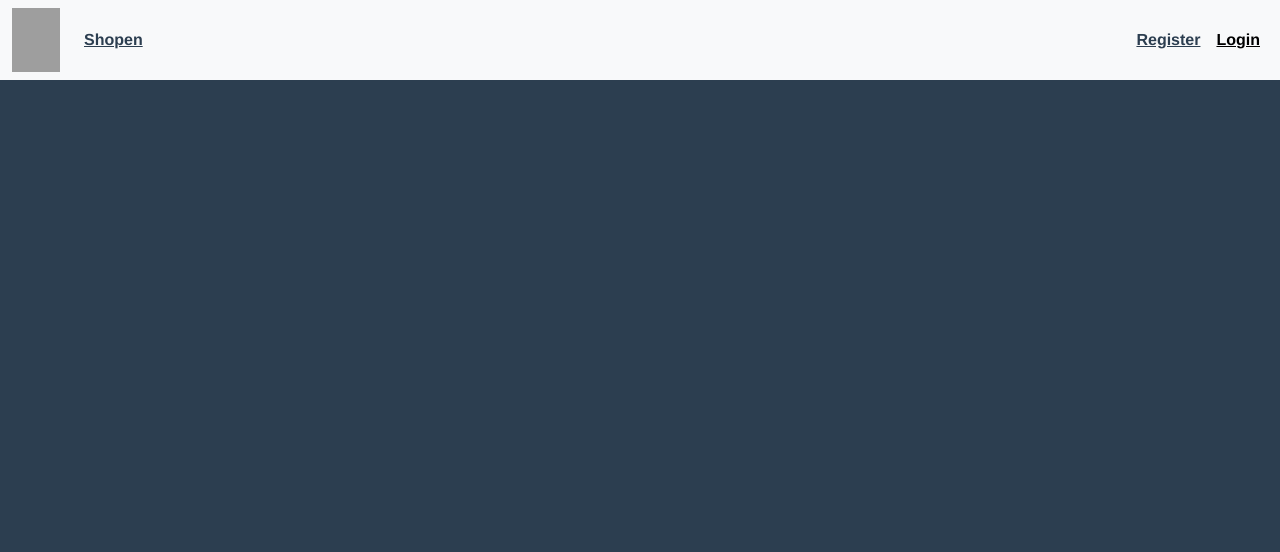
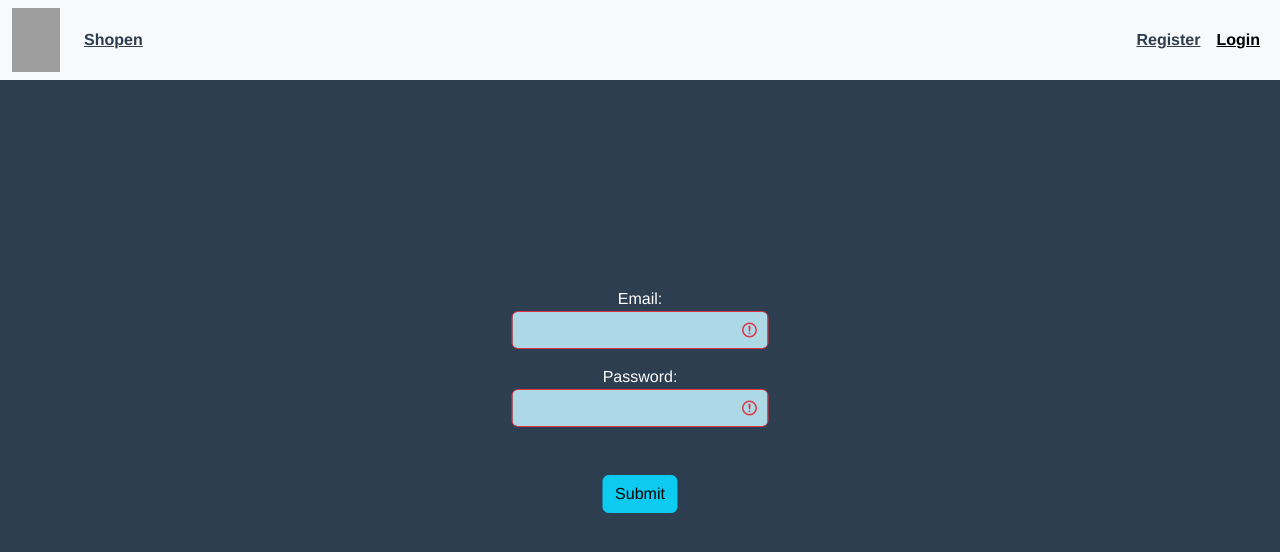
Before and after one commit to mayaitz/e-commerce, a Vue app in the folder client/: page /login in a window 1280 px wide. Shown: the top 552 px of the page. Built offline with nearby package versions, Linux system fonts and the light colour scheme; grey boxes are pictures that could not be loaded.

Commit message:
style(LogInView.vue): design login page

```diff
--- a/client/src/views/LogInView.vue
+++ b/client/src/views/LogInView.vue
@@ -0,0 +1,63 @@
+<template>
+  <div id="app">
+    <form
+      @submit.prevent="login"
+      class="position-absolute top-50 start-50 translate-middle"
+    >
+      <div>
+        <label for="email">Email:</label>
+        <input
+          type="email"
+          id="email"
+          v-model="email"
+          class="form-control mb-3"
+          :class="{ 'is-invalid': email == '' }"
+        />
+      </div>
+      <div>
+        <label for="password">Password:</label>
+        <input
+          type="password"
+          id="password"
+          v-model="password"
+          class="form-control"
+          :class="{ 'is-invalid': email == '' }"
+        />
+      </div>
+      <button type="submit" class="btn btn-info mt-5">Submit</button>
+      <div class="invalid-feedback" v-show="!isValid">
+        email or password are incorrect.
+      </div>
+    </form>
+  </div>
+</template>
+
+<script>
+export default {
+  data() {
+    return {
+      email: "",
+      password: "",
+      isValid: true,
+    };
+  },
+  methods: {
+    login() {
+      if (this.email === "" || this.password === "") {
+        this.isValid = false;
+      } else {
+        if (1 == this.isValid) {
+          console.log("Login successful");
+        } else {
+          this.isValid = false;
+        }
+      }
+    },
+  },
+};
+</script>
+<style>
+input {
+  background-color: lightblue !important;
+}
+</style>
```
